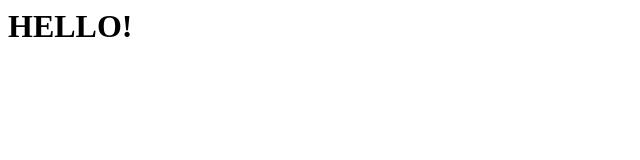
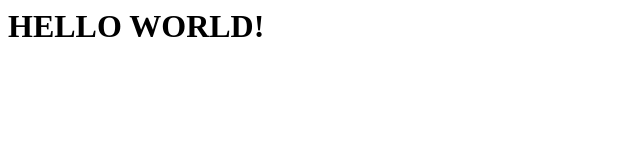
Before and after one commit to mpkondrashin/demo, a plain HTML site: page index.html in a window 1280 px wide. Shown: the whole page, without its empty margins (0-640 px from the left). Drawn offline with Linux system fonts and the light colour scheme.

Commit message:
new version

```diff
--- a/index.html
+++ b/index.html
@@ -1 +1 @@
-<h1>HELLO!</h2>
+<h1>HELLO WORLD!</h2>
```
